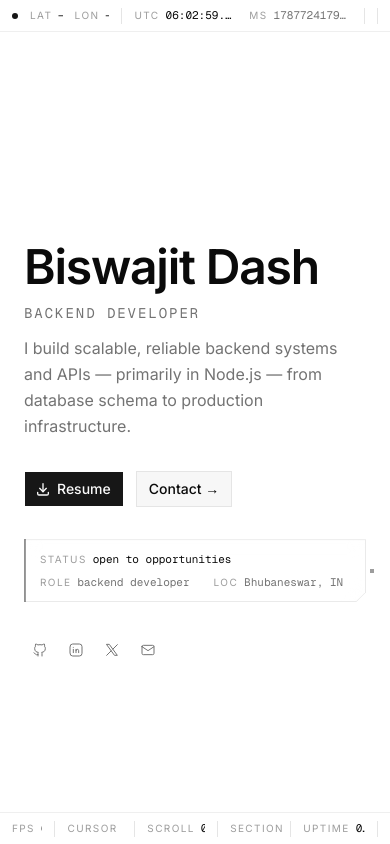
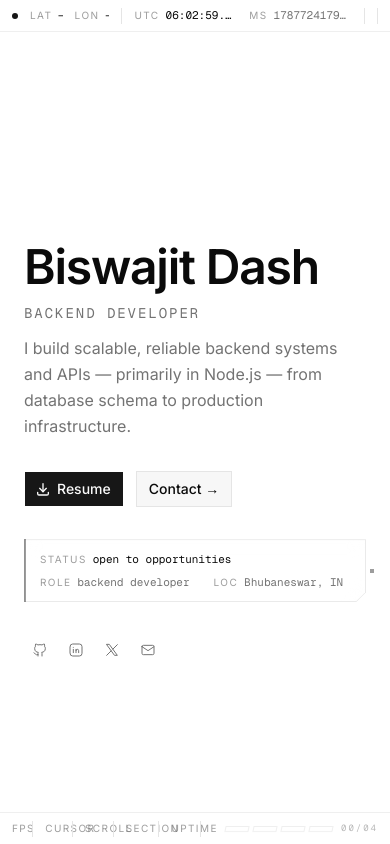
Before and after one commit to biswat/Biswajit_Dash_Portfolio, a Next.js app: page / in a window 390 px wide. Shown: the top 844 px of the page. Built offline with nearby package versions, Linux system fonts and the light colour scheme.

Commit message:
feat: add scroll progress tracking and integrate with HUD layout

```diff
--- a/components/hud/hud-rails.tsx
+++ b/components/hud/hud-rails.tsx
@@ -8,6 +8,7 @@ import { coord, DASH, duration, nullish, offset } from "@/lib/format"
 import { Separator } from "@/components/ui/separator"
 
 import { useClientInfoContext } from "./client-info-provider"
+import { ScrollProgressBars } from "./scroll-progress-bars"
 import { Stat, StatGroup } from "./stat"
 
 export function HudTopRail() {
@@ -186,6 +187,7 @@ export function HudBottomRail() {
           value={session.visible ? "active" : "blurred"}
           className="hidden lg:flex"
         />
+        <ScrollProgressBars className="ml-auto pl-3" />
       </div>
     </footer>
   )
--- a/components/hud/page-skeleton.tsx
+++ b/components/hud/page-skeleton.tsx
@@ -1,9 +1,17 @@
 import { Skeleton } from "@/components/ui/skeleton"
 
+/**
+ * Mirrors the real page's section count and heights. `data-section` is carried
+ * here too so the scroll gauge in HudLayout — which mounts before this is
+ * swapped out — measures the right number of sections from first paint.
+ */
 export function PageSkeleton() {
   return (
     <div className="mx-auto flex w-full max-w-3xl flex-col gap-24 px-6 py-16">
-      <section className="flex min-h-[85svh] scroll-mt-10 flex-col justify-center gap-8">
+      <section
+        data-section="intro"
+        className="flex min-h-[85svh] scroll-mt-10 flex-col justify-center gap-8"
+      >
         <div className="flex flex-col gap-3">
           <Skeleton className="h-12 w-3/4 sm:h-14" />
           <Skeleton className="h-4 w-40" />
@@ -23,7 +31,10 @@ export function PageSkeleton() {
         </div>
       </section>
 
-      <section className="flex min-h-[70svh] scroll-mt-10 flex-col justify-center gap-8">
+      <section
+        data-section="skills"
+        className="flex min-h-[70svh] scroll-mt-10 flex-col justify-center gap-8"
+      >
         <Skeleton className="h-3 w-40" />
         <div className="grid grid-cols-1 gap-4 sm:grid-cols-2">
           {Array.from({ length: 4 }).map((_, i) => (
@@ -32,7 +43,10 @@ export function PageSkeleton() {
         </div>
       </section>
 
-      <section className="flex min-h-[70svh] scroll-mt-10 flex-col justify-center gap-8">
+      <section
+        data-section="experience"
+        className="flex min-h-[70svh] scroll-mt-10 flex-col justify-center gap-8"
+      >
         <Skeleton className="h-3 w-40" />
         <div className="flex flex-col gap-6">
           {Array.from({ length: 3 }).map((_, i) => (
@@ -40,6 +54,22 @@ export function PageSkeleton() {
           ))}
         </div>
       </section>
+
+      <section
+        data-section="contact"
+        className="flex min-h-[70svh] scroll-mt-10 flex-col justify-center gap-8"
+      >
+        <Skeleton className="h-3 w-40" />
+        <div className="flex flex-col gap-6">
+          <Skeleton className="h-10 w-2/3 sm:h-12" />
+          <Skeleton className="h-4 w-full max-w-prose" />
+          <div className="flex flex-wrap items-center gap-3">
+            <Skeleton className="h-10 w-56 rounded-none" />
+            <Skeleton className="h-10 w-28 rounded-none" />
+          </div>
+          <Skeleton className="h-24 w-full" />
+        </div>
+      </section>
     </div>
   )
 }
--- /dev/null
+++ b/components/hud/scroll-progress-bars.tsx
@@ -0,0 +1,81 @@
+"use client"
+
+import { useState } from "react"
+import {
+  motion,
+  useMotionValueEvent,
+  useReducedMotion,
+  useSpring,
+  useTransform,
+  type MotionValue,
+} from "motion/react"
+
+import { useSectionProgress } from "@/hooks/use-section-progress"
+import { cn } from "@/lib/utils"
+
+function ProgressBar({
+  index,
+  progress,
+}: {
+  index: number
+  progress: MotionValue<number>
+}) {
+  // Bar N fills 0 → 1 as progress crosses N → N+1.
+  const scaleX = useTransform(progress, (v) =>
+    Math.min(1, Math.max(0, v - index))
+  )
+
+  return (
+    <div className="border-border/60 bg-background/40 relative h-1.5 w-6 border">
+      <motion.div
+        aria-hidden
+        className="bg-foreground absolute inset-0 origin-left"
+        style={{ scaleX }}
+      />
+    </div>
+  )
+}
+
+/**
+ * Scroll gauge: one bar per section, filling left to right. Sits inline at the
+ * right end of the bottom rail, so it lives inside HudBottomRail rather than
+ * the page — the page is swapped for a skeleton until MotionProvider mounts.
+ */
+export function ScrollProgressBars({ className }: { className?: string }) {
+  const { progress, count } = useSectionProgress()
+  const reduced = useReducedMotion()
+  // High damping on purpose: overshoot on a progress bar reads as a bug.
+  const smooth = useSpring(
+    progress,
+    reduced ? { duration: 0 } : { stiffness: 220, damping: 34, mass: 0.6 }
+  )
+
+  // Only re-renders when the integer changes, so at most `count` times.
+  const [reached, setReached] = useState(0)
+  useMotionValueEvent(smooth, "change", (v) => {
+    const next = Math.min(count, Math.max(0, Math.ceil(v - 0.001)))
+    setReached((prev) => (prev === next ? prev : next))
+  })
+
+  if (count === 0) return null
+
+  return (
+    <div
+      role="progressbar"
+      aria-label="Scroll progress"
+      aria-valuemin={0}
+      aria-valuemax={count}
+      aria-valuenow={reached}
+      className={cn("flex shrink-0 items-center gap-2", className)}
+    >
+      <div className="flex -skew-x-12 transform-gpu gap-1">
+        {Array.from({ length: count }, (_, i) => (
+          <ProgressBar key={i} index={i} progress={smooth} />
+        ))}
+      </div>
+      <span className="text-muted-foreground/50 font-mono text-[9px] tracking-[0.22em] tabular-nums">
+        {String(reached).padStart(2, "0")}/{String(count).padStart(2, "0")}
+      </span>
+    </div>
+  )
+}
--- /dev/null
+++ b/hooks/use-section-progress.ts
@@ -0,0 +1,67 @@
+"use client"
+
+import { useEffect, useRef, useState } from "react"
+import { useMotionValue, useMotionValueEvent, useScroll } from "motion/react"
+
+import { SECTION_ATTRIBUTE } from "@/hooks/use-session-telemetry"
+
+/**
+ * Scroll position expressed in sections traversed: 1.0 means the first section
+ * has been fully read, 4.0 means the last one has. Measured from real section
+ * offsets because section heights are uneven (hero 85svh, rest 70svh, and
+ * experience overflows its minimum) — uniform quartiles of document height
+ * would drift away from the actual section boundaries.
+ *
+ * The progress is a MotionValue, not state: it updates at scroll rate without
+ * re-rendering. `count` is state and settles after the first measure.
+ */
+export function useSectionProgress() {
+  const { scrollY } = useScroll()
+  const progress = useMotionValue(0)
+  const boundsRef = useRef<number[]>([])
+  const [count, setCount] = useState(0)
+
+  useEffect(() => {
+    const measure = () => {
+      const nodes = Array.from(
+        document.querySelectorAll<HTMLElement>(`[${SECTION_ATTRIBUTE}]`)
+      )
+      // A section counts as done once its bottom half clears the viewport
+      // midpoint — when you have finished reading it, not when its top touches
+      // the top of the screen.
+      boundsRef.current = nodes.map(
+        (node) => node.offsetTop + node.offsetHeight - window.innerHeight * 0.5
+      )
+      setCount((prev) => (prev === nodes.length ? prev : nodes.length))
+    }
+
+    measure()
+    // Catches viewport resize, font load, and MotionProvider swapping the
+    // skeleton for real content.
+    const observer = new ResizeObserver(measure)
+    observer.observe(document.body)
+    return () => observer.disconnect()
+  }, [])
+
+  useMotionValueEvent(scrollY, "change", (y) => {
+    const bounds = boundsRef.current
+    if (bounds.length === 0) return
+
+    let value = 0
+    let prev = 0
+    for (let i = 0; i < bounds.length; i++) {
+      const end = bounds[i]
+      if (y >= end) {
+        value = i + 1
+        prev = end
+        continue
+      }
+      const span = end - prev
+      value = i + (span > 0 ? Math.min(1, Math.max(0, (y - prev) / span)) : 0)
+      break
+    }
+    progress.set(value)
+  })
+
+  return { progress, count }
+}
```
